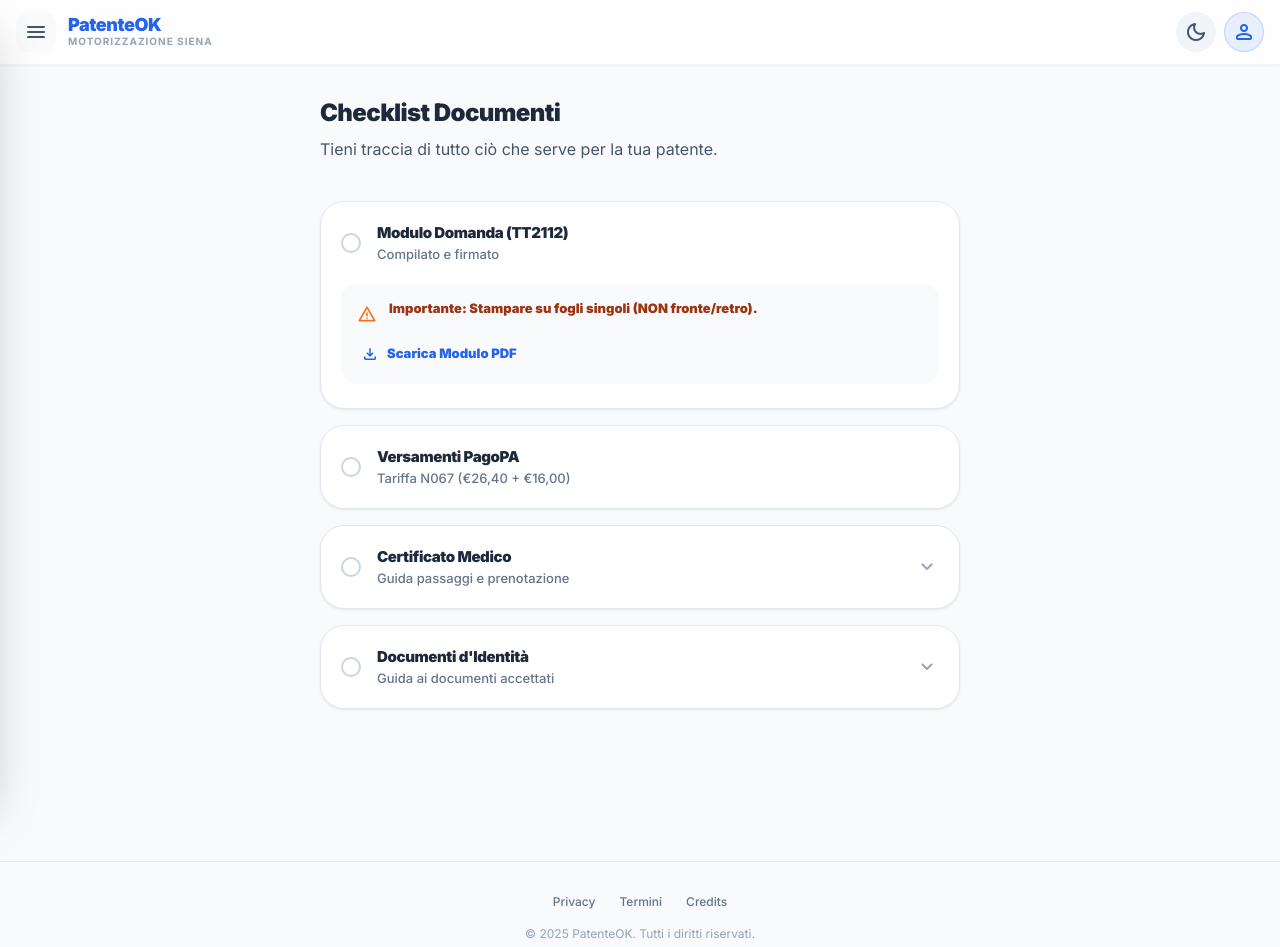
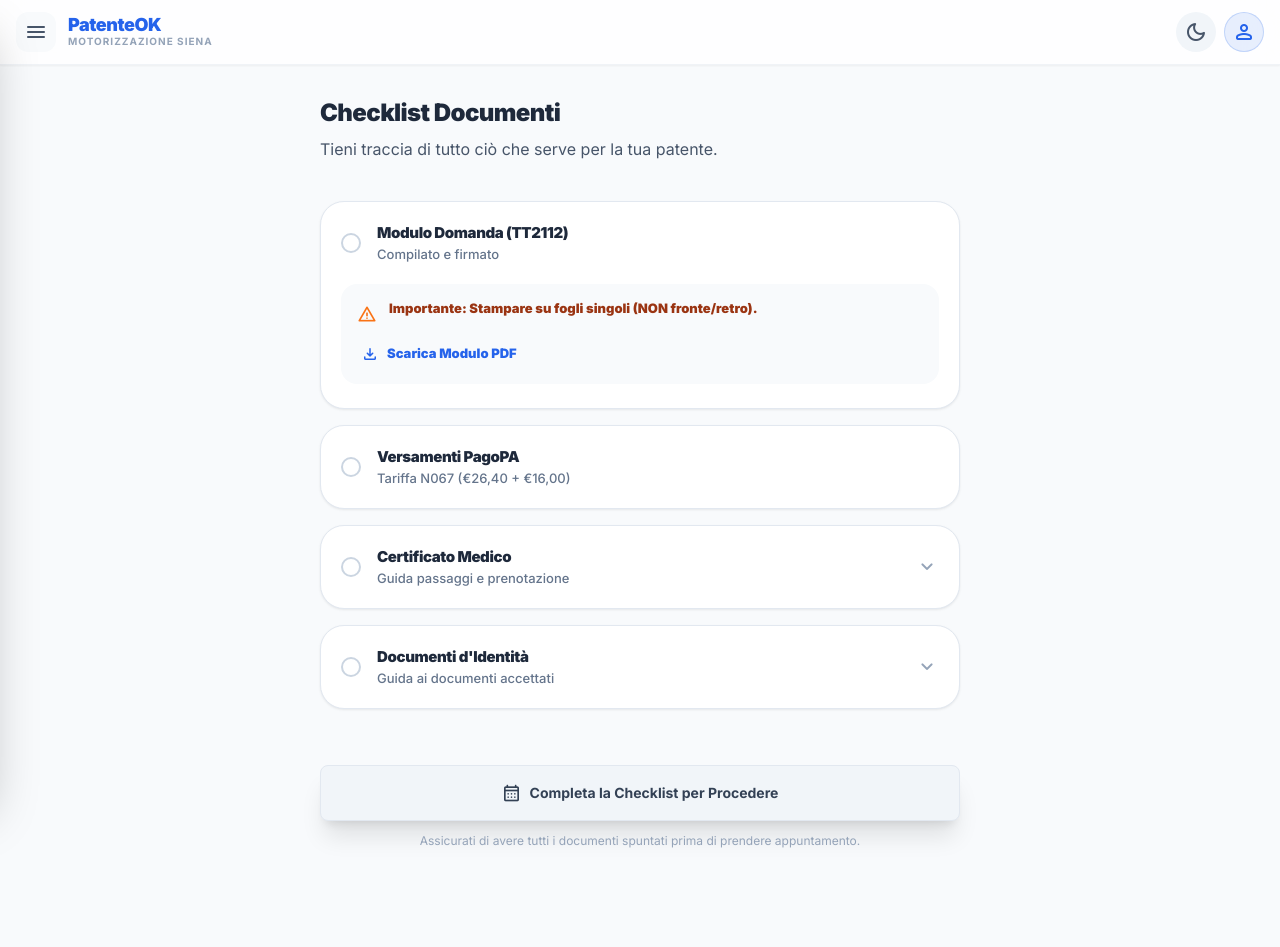
Before and after one commit to paselsoft/PatenteOK, a React (Vite) app: page /documents in a window 1280 px wide. Shown: the top 947 px of the page. Built offline with nearby package versions, Linux system fonts and the light colour scheme.

Commit message:
feat: navigation UX improvements v2.3.5

```diff
--- a/package.json
+++ b/package.json
@@ -1,7 +1,7 @@
 {
   "name": "patenteok",
   "private": true,
-  "version": "2.3.3",
+  "version": "2.3.5",
   "type": "module",
   "scripts": {
     "dev": "vite",
--- a/src/components/Footer.tsx
+++ b/src/components/Footer.tsx
@@ -3,7 +3,7 @@ import React from 'react';
 
 const Footer: React.FC = () => {
   const currentYear = new Date().getFullYear();
-  const appVersion = "2.3.3"; // Idealmente letto da package.json o env
+  const appVersion = "2.3.5"; // Idealmente letto da package.json o env
 
   return (
     // Aggiunto pb-32 per compensare l'altezza del bottone fisso in basso e l'area sicura
--- a/src/pages/DocumentsPage.tsx
+++ b/src/pages/DocumentsPage.tsx
@@ -1,8 +1,14 @@
 import React from 'react';
+import { useNavigate } from 'react-router-dom';
 import DocumentList from '../components/DocumentList';
 import { PageTransition } from '../components/PageTransition';
+import { Button } from '../components/ui/Button';
+import { useApp } from '../context/AppContext';
 
 export const DocumentsPage: React.FC = () => {
+    const navigate = useNavigate();
+    const { isReadyToSubmit } = useApp();
+
     return (
         <PageTransition className="flex-1 max-w-2xl mx-auto w-full px-4 py-8 flex flex-col gap-10 pb-32">
             <div className="flex flex-col gap-2">
@@ -14,10 +20,22 @@ export const DocumentsPage: React.FC = () => {
                 <DocumentList />
             </section>
 
-            {/* <section>
-                <h2 className="text-lg font-black text-slate-800 dark:text-slate-100 mb-4 px-1">Risorse Utili</h2>
-                <ResourcesList />
-            </section> */}
+            <section className="mt-4">
+                <Button
+                    onClick={() => navigate('/office')}
+                    icon="calendar_month"
+                    fullWidth
+                    variant={isReadyToSubmit ? 'primary' : 'secondary'}
+                    className={`h-14 text-lg shadow-xl ${isReadyToSubmit ? 'shadow-blue-500/30' : ''}`}
+                >
+                    {isReadyToSubmit ? 'Tutto Pronto: Prenota Appuntamento' : 'Completa la Checklist per Procedere'}
+                </Button>
+                {!isReadyToSubmit && (
+                    <p className="text-center text-xs text-slate-400 mt-3">
+                        Assicurati di avere tutti i documenti spuntati prima di prendere appuntamento.
+                    </p>
+                )}
+            </section>
         </PageTransition>
     );
 };
--- a/src/pages/ProfilePage.tsx
+++ b/src/pages/ProfilePage.tsx
@@ -1,13 +1,29 @@
 import React from 'react';
+import { useNavigate } from 'react-router-dom';
 import ProfileSection from '../components/ProfileSection';
 import { PageTransition } from '../components/PageTransition';
+import { Button } from '../components/ui/Button';
 
 export const ProfilePage: React.FC = () => {
+    const navigate = useNavigate();
+
     return (
         <PageTransition className="flex-1 max-w-2xl mx-auto w-full px-4 py-8 pb-32">
             <h1 className="text-2xl font-black text-slate-800 dark:text-slate-100 mb-6 tracking-tight">Configurazione Pratica</h1>
             <p className="text-slate-600 dark:text-slate-400 mb-8">Personalizza la tua esperienza in base alle tue necessità.</p>
+
             <ProfileSection />
+
+            <div className="mt-8">
+                <Button
+                    onClick={() => navigate('/documents')}
+                    icon="arrow_forward"
+                    fullWidth
+                    className="h-12 text-base shadow-lg shadow-blue-500/20"
+                >
+                    Salva e Vai ai Documenti
+                </Button>
+            </div>
         </PageTransition>
     );
 };
```
Also changed, not shown: 1 other file (tests, documents, lock files or other folders).
